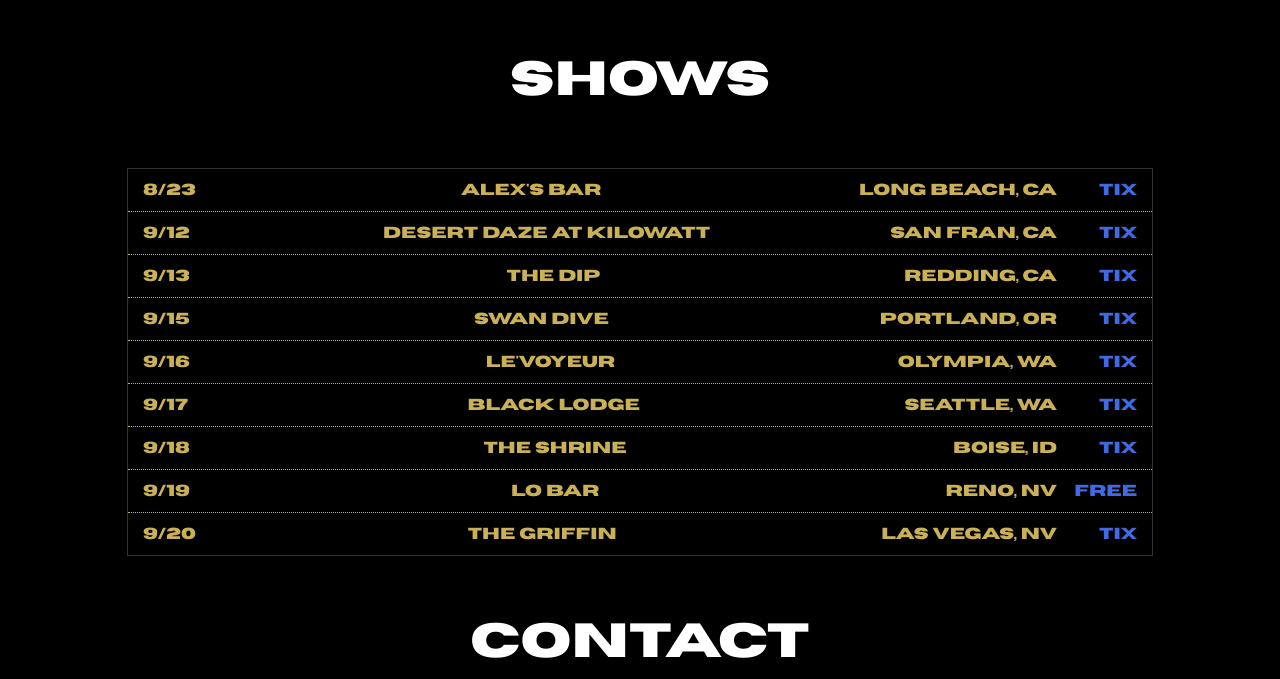
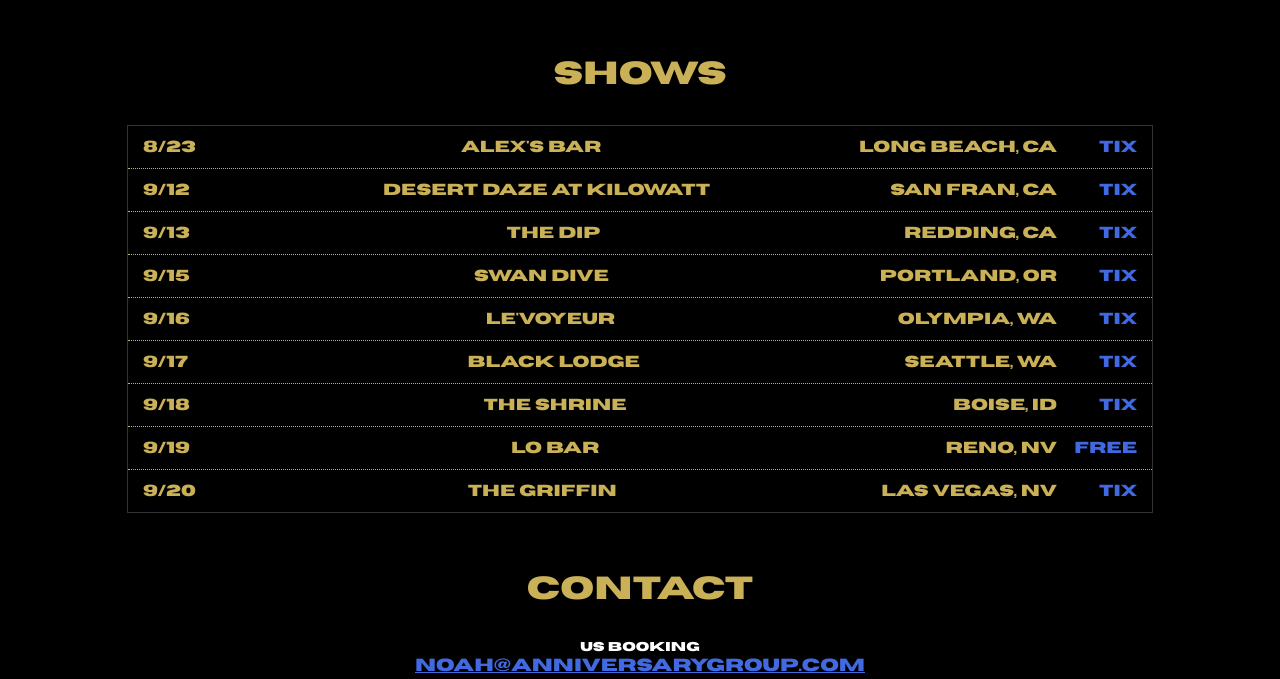
Before and after one commit to julianbetts/oog-bogo-website, a plain HTML site: page index.html in a window 1280 px wide. Shown: the part 1523-2202 px from the top of the page. Drawn offline with Linux system fonts and the light colour scheme.

Commit message:
changes to headers

```diff
--- a/css/style.css
+++ b/css/style.css
@@ -53,6 +53,20 @@
     font-size: 3rem;
     text-transform: uppercase;
     font-weight: bold;
+}
+
+/* Smaller headers for shows and contact sections */
+#shows .header h1,
+#contact .header h1 {
+    font-size: 2rem;
+    margin-bottom: 0.5rem;
+    color: var(--cg-yellow);
+}
+
+#shows .header,
+#contact .header {
+    margin-top: 2rem;
+    margin-bottom: 1.5rem;
 }
 
 /* navbar */
```
